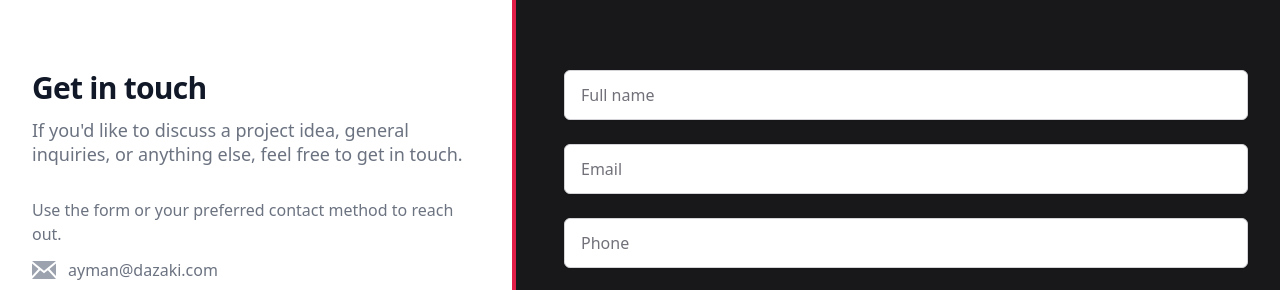
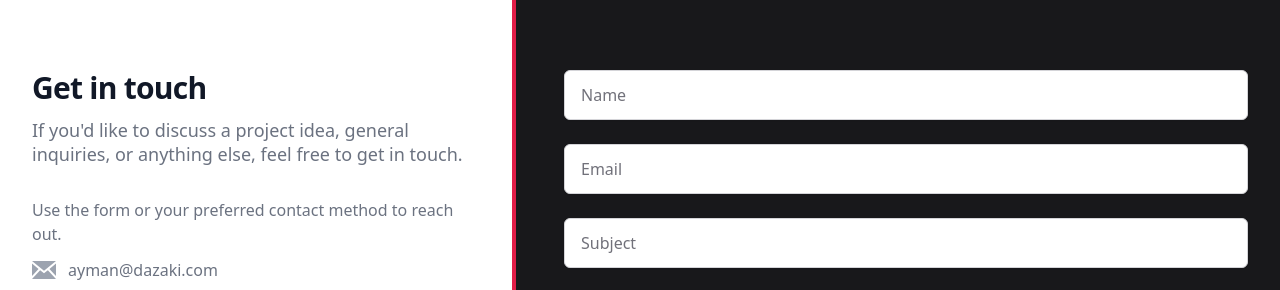
Before and after one commit to aymanoid/dazaki-web, a Next.js app: page /contact in a window 1280 px wide. Shown: the part 140-430 px from the top of the page. Built offline with nearby package versions, Linux system fonts and the light colour scheme.

Commit message:
add client side form validation

```diff
--- a/components/contact/ContactForm.jsx
+++ b/components/contact/ContactForm.jsx
@@ -2,18 +2,25 @@ const ContactForm = () => {
   return (
     <div className="border-t-4 border-rose-600 bg-zinc-900 py-16 px-4 sm:px-6 lg:col-span-3 lg:border-l-4 lg:border-t-0 lg:py-28 lg:px-8 xl:pl-12">
       <div className="mx-auto max-w-lg lg:max-w-none">
-        <form action="#" method="POST" className="grid grid-cols-1 gap-y-6">
+        <form
+          action="/api/form"
+          method="POST"
+          className="grid grid-cols-1 gap-y-6"
+        >
           <div>
-            <label htmlFor="full-name" className="sr-only">
-              Full name
+            <label htmlFor="name" className="sr-only">
+              Name
             </label>
             <input
               type="text"
-              name="full-name"
-              id="full-name"
+              name="name"
+              id="name"
               autoComplete="name"
               className="block w-full rounded-md border-zinc-300 py-3 px-4 placeholder-zinc-500 shadow-sm focus:border-rose-500 focus:ring-rose-500"
-              placeholder="Full name"
+              placeholder="Name"
+              required
+              pattern=".{1,256}"
+              title="Name must be no more than 256 characters in length."
             />
           </div>
           <div>
@@ -27,19 +34,24 @@ const ContactForm = () => {
               autoComplete="email"
               className="block w-full rounded-md border-zinc-300 py-3 px-4 placeholder-zinc-500 shadow-sm focus:border-rose-500 focus:ring-rose-500"
               placeholder="Email"
+              required
+              pattern=".{1,256}"
+              title="Email must be no more than 256 characters in length."
             />
           </div>
           <div>
-            <label htmlFor="phone" className="sr-only">
-              Phone
+            <label htmlFor="subject" className="sr-only">
+              Subject
             </label>
             <input
               type="text"
-              name="phone"
-              id="phone"
-              autoComplete="tel"
+              name="subject"
+              id="subject"
               className="block w-full rounded-md border-zinc-300 py-3 px-4 placeholder-zinc-500 shadow-sm focus:border-rose-500 focus:ring-rose-500"
-              placeholder="Phone"
+              placeholder="Subject"
+              required
+              pattern=".{1,256}"
+              title="Subject must be no more than 256 characters in length."
             />
           </div>
           <div>
@@ -52,7 +64,9 @@ const ContactForm = () => {
               rows={4}
               className="block w-full rounded-md border border-zinc-300 py-3 px-4 placeholder-zinc-500 shadow-sm focus:border-rose-500 focus:ring-rose-500"
               placeholder="Message"
-              defaultValue={""}
+              required
+              pattern=".{1,4096}"
+              title="Subject must be no more than 4096 characters in length."
             />
           </div>
           <div>
```
